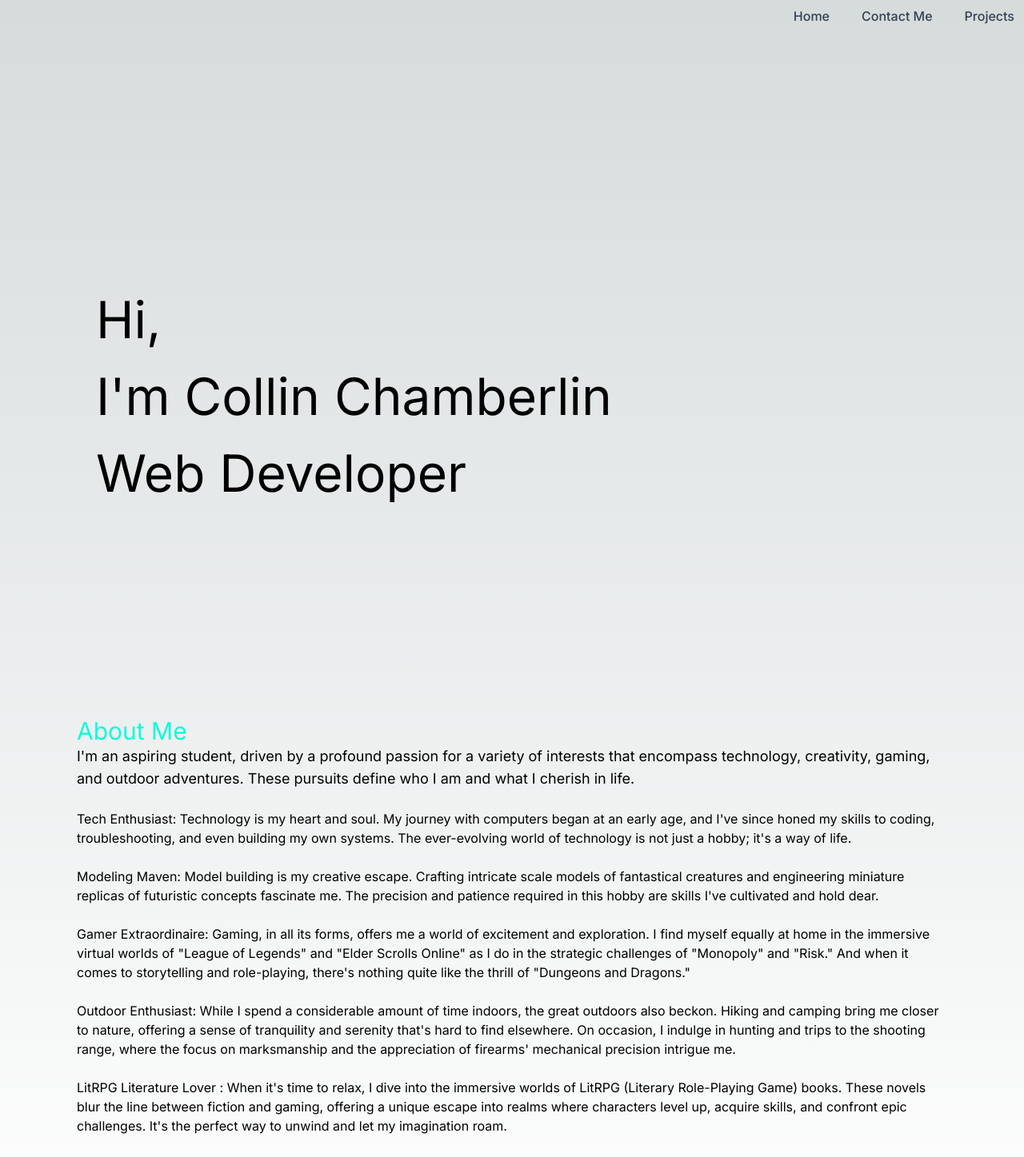
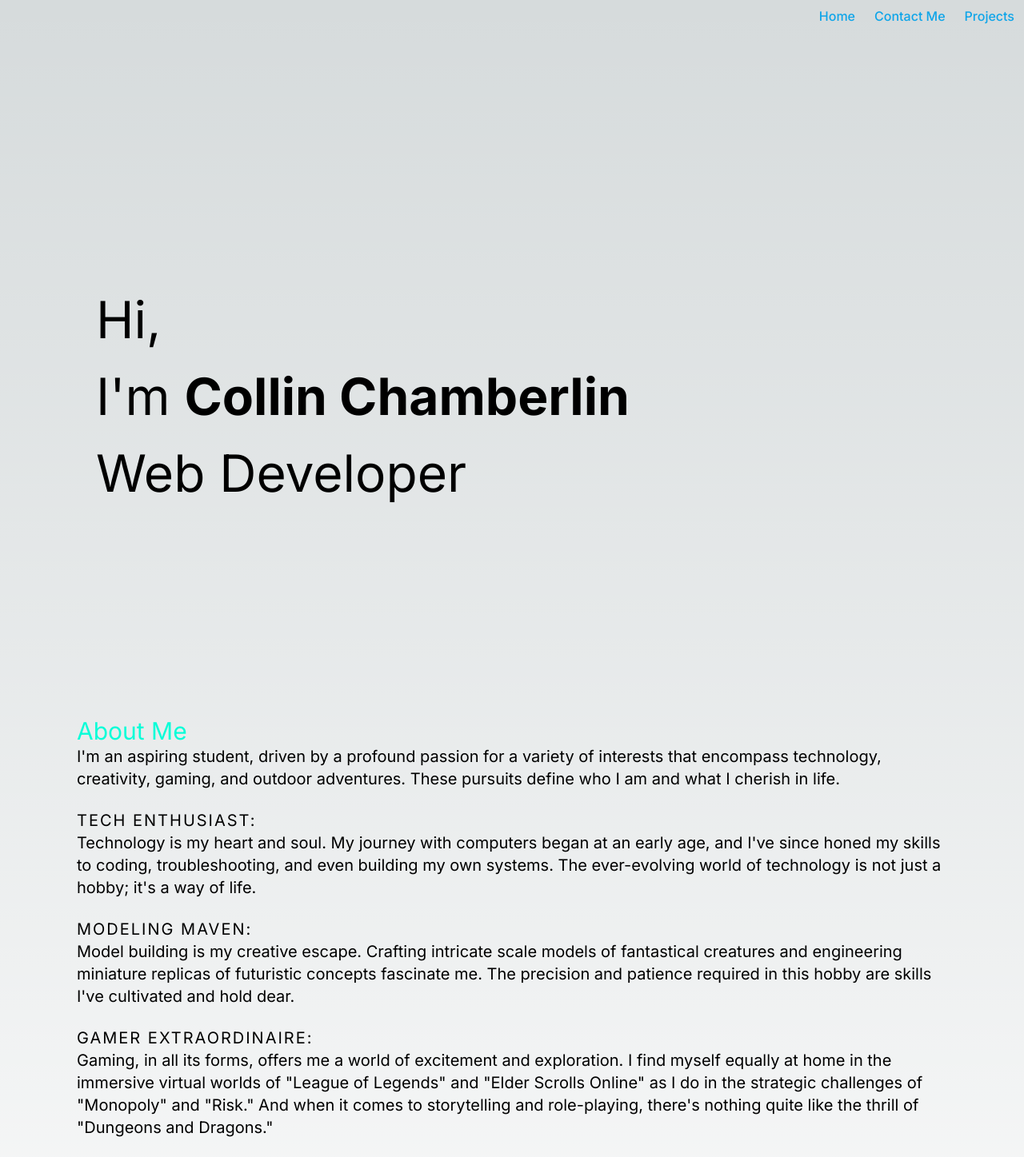
Before and after one commit to CDChamberlin/CDChamberlin.github.io, a Next.js app in the folder cdchamberlin.github.io/: page / in a window 1280 px wide. Shown: the top 1447 px of the page at 80% size. Built offline with nearby package versions, Linux system fonts and the light colour scheme; a web font is replaced by a local one.

Commit message:
Added a color to Tailwind Theme. Changed a bit of the layout and CSS. Added the copyright to the bottom. Added a section to the Navbar(WIP: Will have controls to switch between Night and Day and control the audio)

```diff
--- a/cdchamberlin.github.io/src/app/layout.js
+++ b/cdchamberlin.github.io/src/app/layout.js
@@ -1,3 +1,4 @@
+import Copyright from "@/components/Copyright";
 import Navbar from "@/components/Navbar";
 import { Inter, La_Belle_Aurore } from "next/font/google";
 import "./globals.css";
@@ -12,7 +13,8 @@ const la_belle_aurore = La_Belle_Aurore({
 
 export const metadata = {
     title: "Collin C Portfolio",
-    description: "Generated by create next app",
+    description:
+        "Portfolio website for Collin Chamberlin(CDChamberlin) created with NextJS, React, and Tailwind CSS. ",
     author: "Collin Chamberlin",
 };
 
@@ -20,10 +22,11 @@ export default function RootLayout({ children }) {
     return (
         <html lang="en">
             <body className={inter.className}>
-                <header>
+                <header className="">
                     <Navbar />
                 </header>
                 {children}
+                <Copyright />
             </body>
         </html>
     );
--- a/cdchamberlin.github.io/src/app/page.js
+++ b/cdchamberlin.github.io/src/app/page.js
@@ -8,14 +8,14 @@ export default function Home() {
                 >
                     <h1 className="text-[4rem]">
                         Hi, <br />
-                        I'm Collin Chamberlin <br />
+                        I'm <strong>Collin Chamberlin</strong> <br />
                         Web Developer
                     </h1>
                 </section>
                 <section id="About Me">
-                    <h2 className="text-3xl text-[#08fdd8]">About Me</h2>
+                    <h2 className="text-3xl text-lime-green">About Me</h2>
                     <article>
-                        <p className="text-lg">
+                        <p className="lg: text-xl">
                             I'm an aspiring student, driven by a profound
                             passion for a variety of interests that encompass
                             technology, creativity, gaming, and outdoor
@@ -23,17 +23,17 @@ export default function Home() {
                             I cherish in life.
                         </p>{" "}
                         <br />
-                        <p className="whitespace-pre-line">
-                            Tech Enthusiast: Technology is my heart and soul. My
-                            journey with computers began at an early age, and
-                            I've since honed my skills to coding,
+                        <p className="lg: text-xl first-line:uppercase first-line:tracking-widest">
+                            Tech Enthusiast: <br /> Technology is my heart and
+                            soul. My journey with computers began at an early
+                            age, and I've since honed my skills to coding,
                             troubleshooting, and even building my own systems.
                             The ever-evolving world of technology is not just a
                             hobby; it's a way of life.
                         </p>
                         <br />
-                        <p>
-                            Modeling Maven: Model building is my creative
+                        <p className="lg: text-xl first-line:uppercase first-line:tracking-widest">
+                            Modeling Maven: <br /> Model building is my creative
                             escape. Crafting intricate scale models of
                             fantastical creatures and engineering miniature
                             replicas of futuristic concepts fascinate me. The
@@ -41,39 +41,42 @@ export default function Home() {
                             skills I've cultivated and hold dear.
                         </p>{" "}
                         <br />
-                        <p>
-                            Gamer Extraordinaire: Gaming, in all its forms,
-                            offers me a world of excitement and exploration. I
-                            find myself equally at home in the immersive virtual
-                            worlds of "League of Legends" and "Elder Scrolls
-                            Online" as I do in the strategic challenges of
-                            "Monopoly" and "Risk." And when it comes to
-                            storytelling and role-playing, there's nothing quite
-                            like the thrill of "Dungeons and Dragons."
+                        <p className="lg: text-xl first-line:uppercase first-line:tracking-widest">
+                            Gamer Extraordinaire: <br /> Gaming, in all its
+                            forms, offers me a world of excitement and
+                            exploration. I find myself equally at home in the
+                            immersive virtual worlds of "League of Legends" and
+                            "Elder Scrolls Online" as I do in the strategic
+                            challenges of "Monopoly" and "Risk." And when it
+                            comes to storytelling and role-playing, there's
+                            nothing quite like the thrill of "Dungeons and
+                            Dragons."
                         </p>{" "}
                         <br />
-                        <p>
-                            Outdoor Enthusiast: While I spend a considerable
-                            amount of time indoors, the great outdoors also
-                            beckon. Hiking and camping bring me closer to
-                            nature, offering a sense of tranquility and serenity
-                            that's hard to find elsewhere. On occasion, I
-                            indulge in hunting and trips to the shooting range,
-                            where the focus on marksmanship and the appreciation
-                            of firearms' mechanical precision intrigue me.
+                        <p className="lg: text-xl first-line:uppercase first-line:tracking-widest">
+                            Outdoor Enthusiast: <br /> While I spend a
+                            considerable amount of time indoors, the great
+                            outdoors also beckon. Hiking and camping bring me
+                            closer to nature, offering a sense of tranquility
+                            and serenity that's hard to find elsewhere. On
+                            occasion, I indulge in hunting and trips to the
+                            shooting range, where the focus on marksmanship and
+                            the appreciation of firearms' mechanical precision
+                            intrigue me.
                         </p>
                         <br />
-                        <p>
-                            LitRPG Literature Lover : When it's time to relax, I
-                            dive into the immersive worlds of LitRPG (Literary
-                            Role-Playing Game) books. These novels blur the line
-                            between fiction and gaming, offering a unique escape
-                            into realms where characters level up, acquire
-                            skills, and confront epic challenges. It's the
-                            perfect way to unwind and let my imagination roam.
+                        <p className="lg: text-xl first-line:uppercase first-line:tracking-widest">
+                            LitRPG Literature Lover : <br /> When it's time to
+                            relax, I dive into the immersive worlds of LitRPG
+                            (Literary Role-Playing Game) books. These novels
+                            blur the line between fiction and gaming, offering a
+                            unique escape into realms where characters level up,
+                            acquire skills, and confront epic challenges. It's
+                            the perfect way to unwind and let my imagination
+                            roam.
                         </p>
                         <br />
-                        <p>
+                        <p className="lg: text-xl">
                             In essence, I'm a multifaceted individual eagerly
                             pursuing knowledge and growth as an aspiring
                             student. My life revolves around technology,
--- a/cdchamberlin.github.io/src/components/Copyright.jsx
+++ b/cdchamberlin.github.io/src/components/Copyright.jsx
@@ -2,9 +2,9 @@ export default function Copyright(props) {
     return (
         <footer className="bg-neutral-200 text-center dark:bg-neutral-700 lg:text-left">
             <div className="p-4 text-center text-neutral-700 dark:text-neutral-200">
-                © 2024 Copyright:
+                © 2024 Copyright: &nbsp;
                 <a
-                    className="text-neutral-800 dark:text-neutral-400"
+                    className="text-neutral-800 dark:text-neutral-400 "
                     href="https://github.com/CDChamberlin"
                 >
                     Collin Chamberlin
--- a/cdchamberlin.github.io/src/components/Navbar.jsx
+++ b/cdchamberlin.github.io/src/components/Navbar.jsx
@@ -1,8 +1,12 @@
+"use client";
 import Link from "next/link";
+import { useState } from "react";
 
 export default function Navbar({ children }) {
     return (
-        <nav className="flex sm:justify-center space-x-4 fixed top-0 right-0">
+        <nav className="flex sm:justify-center space-x-4 ">
+            <section id="controls"></section>
+            <section id="nav" className="fixed top-0 right-0">
                 {[
                     ["Home", "/"],
                     // ["Education", "/education"],
@@ -10,11 +14,19 @@ export default function Navbar({ children }) {
                     ["Projects", "/projects"],
                 ].map(([title, url]) => (
                     <Link href={url} key={title}>
-                    <button className="rounded-lg px-3 py-2 text-slate-700 font-medium hover:bg-slate-100 hover:text-slate-900 dark:text-sky-500">
+                        <button className="rounded-lg px-3 py-2 text-sky-500 font-medium hover:bg-slate-100 hover:text-blue-600 dark:text-lime-green">
                             {title}
                         </button>
                     </Link>
                 ))}
+            </section>
         </nav>
     );
 }
+
+export const Nav = () => {
+    const [isOpen, setIsOpen] = useState(false);
+    const handleClick = () => {
+        setIsOpen(!isOpen);
+    };
+};
--- a/cdchamberlin.github.io/tailwind.config.js
+++ b/cdchamberlin.github.io/tailwind.config.js
@@ -15,6 +15,9 @@ module.exports = {
             fontFamily: {
                 la_belle_aurore: ["var(--font-la_belle_aurore"],
             },
+            colors: {
+                "lime-green": "#08fdd8",
+            },
         },
     },
     plugins: [],
```
Lines whose indentation alone changed are shown as unchanged.
